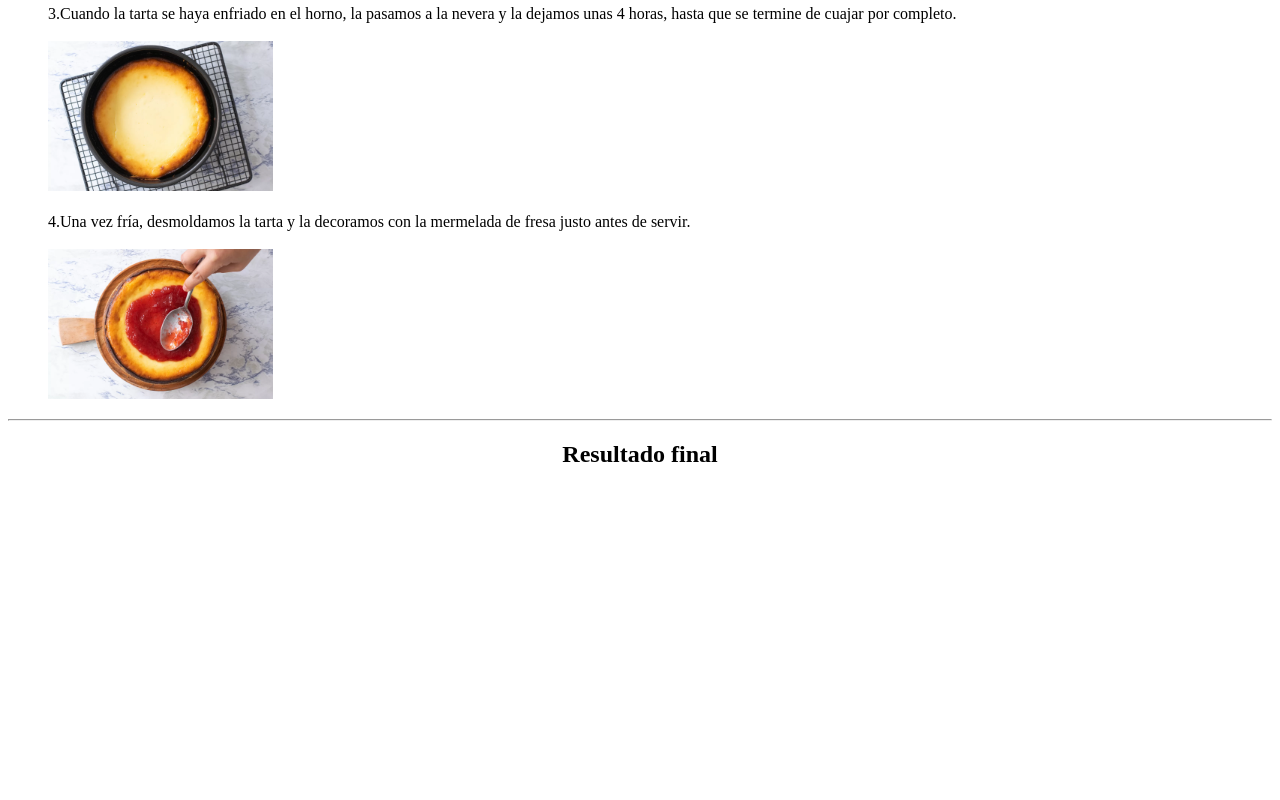
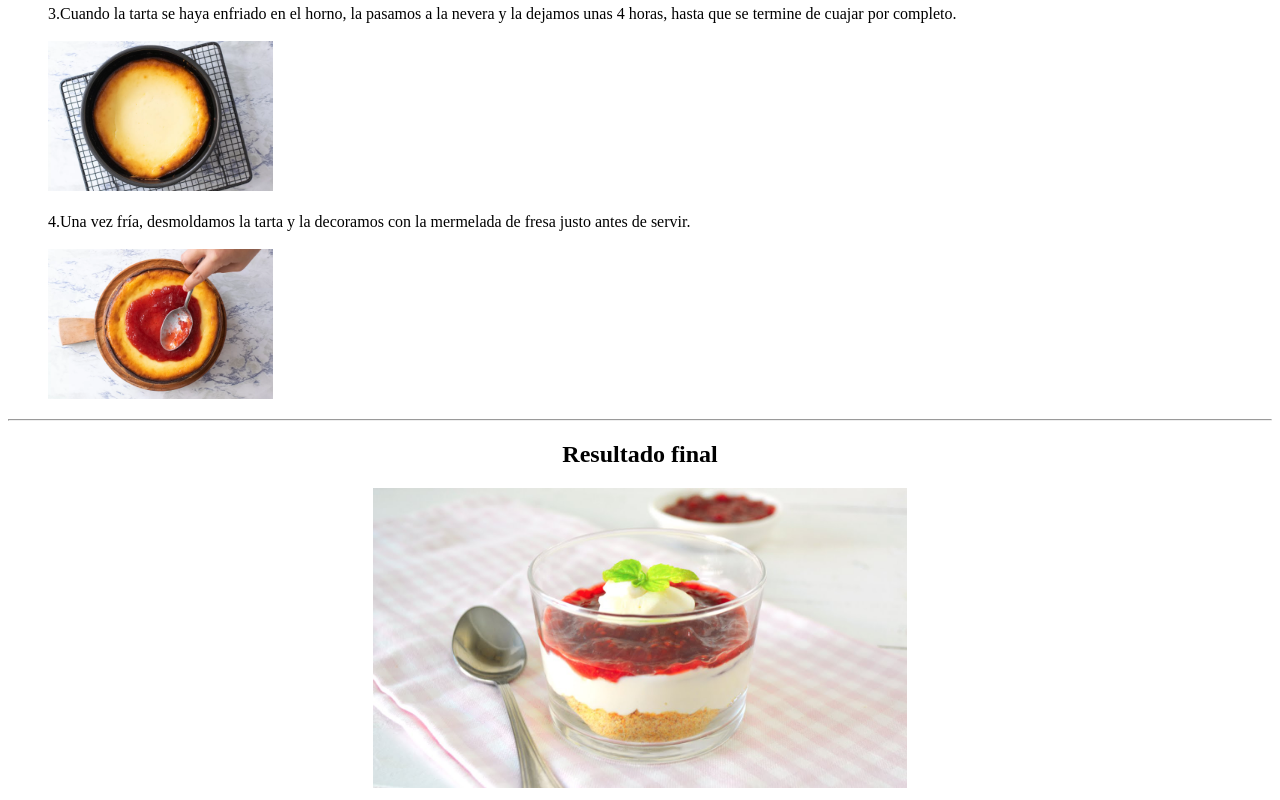
Before and after one commit to deiby14/MI-receta, a plain HTML site: page postre.html in a window 1280 px wide. Shown: the part 927-1727 px from the top of the page. Before the commit the page ends 1441 px from the top, so only its background shows below. Drawn offline with Linux system fonts and the light colour scheme.

Commit message:
Mi recetta

```diff
--- a/postre.html
+++ b/postre.html
@@ -70,4 +70,4 @@
 </ol>
 <hr>
 <center><h2>Resultado final</h2></center>
-<center><img src="../MI-receta/imagenes/final tarta.jpg tarta.jpg" weight:"300" height="300" alt=""></center>
+<center><img src="../MI-receta/imagenes/final tarta.jpg" weight:"300" height="300" alt=""></center>
```
